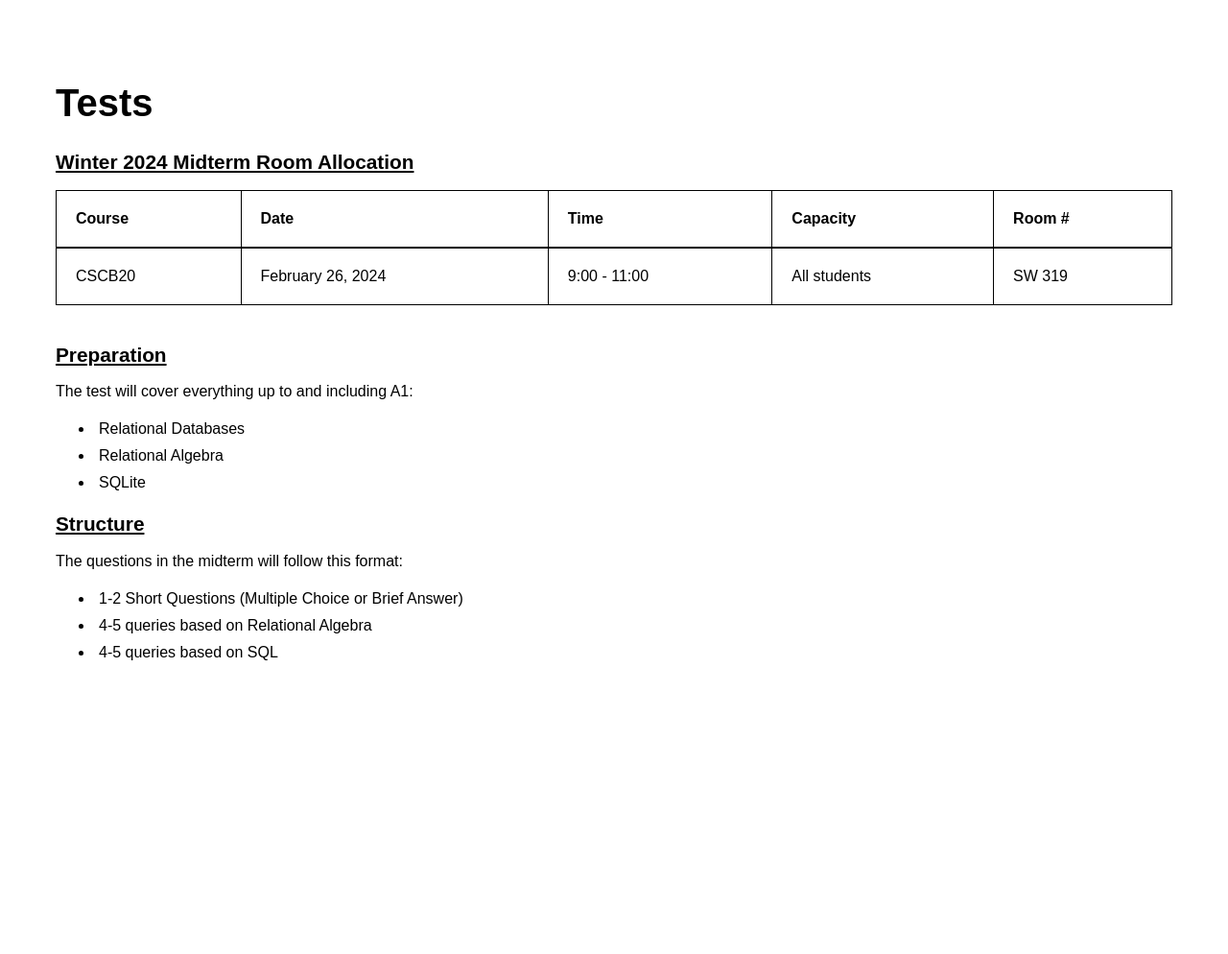
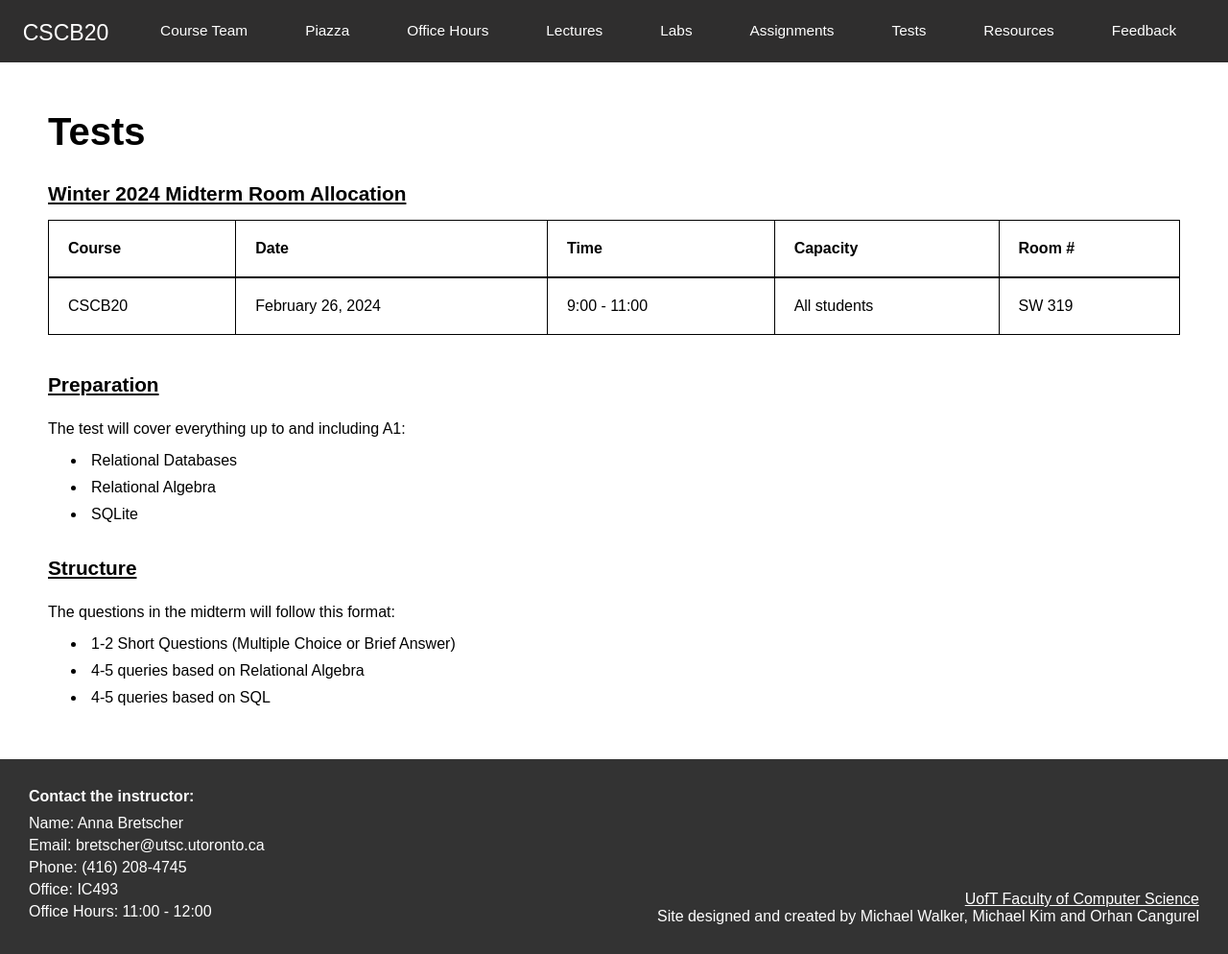
Before and after one commit to OrhanBC/Assignment2, a plain HTML site: page src/tests.html in a window 1280 px wide. Shown: the whole page at 96% size. Before the commit the page ends 800 px from the top, so only its background shows below. Drawn offline with Linux system fonts and the light colour scheme.

Commit message:
Added header and footer

```diff
--- a/src/tests.css
+++ b/src/tests.css
@@ -1,30 +1,132 @@
+* {
+    margin: 0;
+    padding: 0;
+}
+
 body {
     font-family: "Source Sans Pro", sans-serif;
+
+}
+
+#navbar {
+    width: 100%;
+    height: 45px;
+    background-color: #2f2e2e;
+    padding: auto;
+    padding-top: 20px;
+    z-index: 3;
+    position: -webkit-sticky;
+    /* Safari */
+    position: sticky;
+    top: 0;
+    display: flex;
+    justify-content: space-evenly;
+}
+
+.navbar-links {
+    display: flex;
+    justify-content: center;
+    /* margin-left: 200px; */
+    list-style: none;
+}
+
+.navbar-link a,
+.navbar-title a {
+    text-decoration: none;
+    color: #fff;
+    line-height: 24px;
+    font-size: 0.96em;
+    font-weight: 100;
+}
+
+.navbar-link a:hover {
+    color: #e6e6e694;
+}
+
+.navbar-link {
+    text-align: center;
+    padding-left: 30px;
+    padding-right: 30px;
+}
+
+
+.checkbtn {
+    font-size: 30px;
+    color: white;
+    float: right;
+    line-height: 80px;
+    margin-right: 40px;
+    cursor: pointer;
+    display: none;
+}
+
+#check {
+    display: none;
+}
+
+@media (max-width: 952px) {}
+
+@media (max-width: 1250px) {
+    .checkbtn {
+        display: block;
+        align-self: flex-end;
+        z-index: 5;
+    }
+
+    .navbar-title {
+        top: 20px;
+        align-self: flex-start;
+        z-index: 5;
+    }
+
+    #navbar {
+        /* flex-direction: column; */
+        justify-content: space-between;
+    }
+
+    .navbar-links {
+        flex-direction: column;
+        position: fixed;
+        gap: 10px;
+        width: 100%;
+        height: 50vh;
+        background-color: #2f2e2e;
+        top: -100%;
+        transition: all 0.6s;
+        align-items: center;
+    }
+
+    #check:checked~.navbar-links {
+        top: 60px;
+    }
 }
 
 #content {
     padding: 50px;
 }
 
-#content h1{
+#content h1 {
     font-size: 2.5em;
 }
 
 #content h2 {
+    margin-top: 30px;
     font-size: 1.3em;
     text-decoration: underline;
+    margin-bottom: 15px;
 }
 
 #content .tbody {
     overflow-x: auto;
     white-space: nowrap;
 }
+
 #content table {
     border-collapse: collapse;
     border: 1px solid;
     text-align: left;
     width: 100%;
-    overflow-x:auto;
+    overflow-x: auto;
     overflow: hidden;
 }
 
@@ -33,32 +135,74 @@ body {
     border: 1px solid;
     padding: 20px;
 }
+
 #content th {
     border-bottom: 2px solid;
 }
 
-.preparation {
+.extra-info {
     margin-top: 40px;
 }
 
-.preparation li,
-.structure li{
+.extra-info p {
+    padding: 10px 0%;
+}
+.extra-info li {
     padding: 5px;
+    margin-left: 40px;
 }
 
-.structure {
-    margin-top: 10px;
+footer {
+    height: auto;
+    background-color: #333333;
+    color: white;
+    display: flex;
+    justify-content: space-between;
+    padding: 30px;
 }
+
+.contact li {
+    margin-bottom: 5px;
+    list-style-type: none;
+}
+
+.contact h4 {
+    margin-bottom: 10px;
+}
+
+.copyright {
+    text-align: right;
+    align-self: flex-end;
+}
+
+.copyright a:link,
+.copyright a:hover,
+.copyright a:visited {
+    color: white;
+}
+
 
 @media screen and (max-width: 900px) {
     #content {
         padding: 10px;
     }
+
     #content h1 {
         margin-top: 40px;
     }
+
     #content th,
     #content td {
-    padding: 20px 7px;
+        padding: 20px 7px;
+    }
+
+    footer {
+        flex-direction: column;
+    }
+
+    .copyright {
+        margin-top: 20px;
+        text-align: left;
+        align-self: flex-start;
     }
 }
--- a/src/tests.html
+++ b/src/tests.html
@@ -1,12 +1,52 @@
 <!DOCTYPE html>
 <html lang="en">
+
 <head>
     <meta charset="UTF-8">
     <meta name="viewport" content="width=device-width, initial-scale=1.0">
     <link rel="stylesheet" href="tests.css">
     <title>CSCB20 - Tests</title>
 </head>
+
 <body>
+    <nav id="navbar">
+        <h1 class="navbar-title">
+            <a href="#">CSCB20</a>
+        </h1>
+        <input type="checkbox" id="check" />
+        <label for="check" class="checkbtn">
+            <i class="fas fa-bars"></i>
+        </label>
+        <ul class="navbar-links">
+            <li class="navbar-link">
+                <a href="">Course Team</a>
+            </li>
+            <li class="navbar-link">
+                <a href="https://piazza.com/class/lqy466htv8g5xb">Piazza</a>
+            </li>
+            <li class="navbar-link">
+                <a href="">Office Hours</a>
+            </li>
+            <li class="navbar-link">
+                <a href="">Lectures</a>
+            </li>
+            <li class="navbar-link">
+                <a href="">Labs</a>
+            </li>
+            <li class="navbar-link">
+                <a href="">Assignments</a>
+            </li>
+            <li class="navbar-link">
+                <a href="">Tests</a>
+            </li>
+            <li class="navbar-link">
+                <a href="">Resources</a>
+            </li>
+            <li class="navbar-link">
+                <a href="">Feedback</a>
+            </li>
+        </ul>
+    </nav>
     <div id="content">
         <h1>Tests</h1>
         <h2>Winter 2024 Midterm Room Allocation</h2>
@@ -28,7 +68,7 @@
                 </tr>
             </table>
         </div>
-        <div class="preparation">
+        <div class="extra-info">
             <h2>Preparation</h2>
             <p>The test will cover everything up to and including A1:</p>
             <ul>
@@ -36,8 +76,6 @@
                 <li>Relational Algebra</li>
                 <li>SQLite</li>
             </ul>
-        </div>
-        <div class="structure">
             <h2>Structure</h2>
             <p>The questions in the midterm will follow this format:</p>
             <ul>
@@ -47,5 +85,26 @@
             </ul>
         </div>
     </div>
+    <script src="https://kit.fontawesome.com/f43aac625b.js" crossorigin="anonymous"></script>
 </body>
+<footer>
+    <div class="contact">
+        <h4>Contact the instructor:</h4>
+        <ul>
+            <li>Name: Anna Bretscher</li>
+            <li>Email: bretscher@utsc.utoronto.ca</li>
+            <li>Phone: (416) 208-4745</li>
+            <li>Office: IC493</li>
+            <li>Office Hours: 11:00 - 12:00</li>
+        </ul>
+    </div>
+    <div class="copyright">
+        <a href="https://web.cs.toronto.edu/about/our-department">UofT Faculty of Computer Science</a>
+        <p>
+            Site designed and created by Michael Walker, Michael Kim and Orhan
+            Cangurel
+        </p>
+    </div>
+</footer>
+
 </html>
```
Lines whose indentation alone changed are shown as unchanged.
